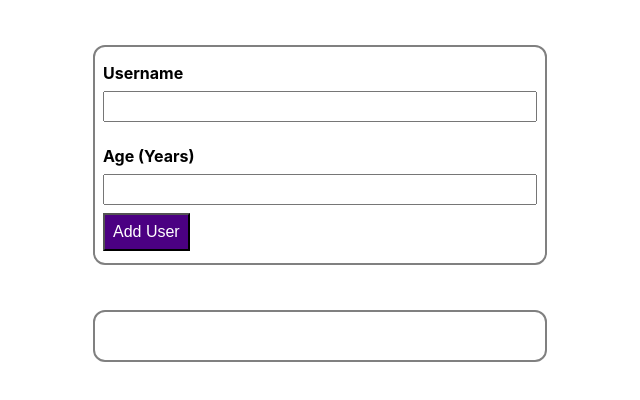
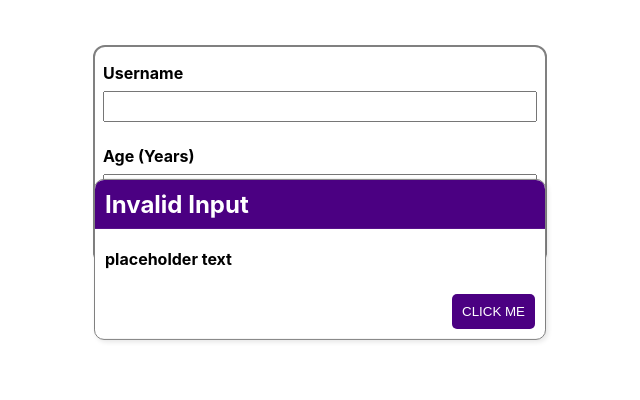
Before and after one commit to GTomkowski/React-Beginner-Project, a React (Create React App) app: page / in a window 1280 px wide. Shown: the top 400 px of the page, without its empty margins (320-960 px from the left). Built offline with nearby package versions, Linux system fonts and the light colour scheme.

Commit message:
created and styled Modal component with a dummy text

```diff
--- a/src/App.js
+++ b/src/App.js
@@ -2,6 +2,7 @@ import React, { useState } from "react";
 import InputForm from "./components/InputForm/InputForm";
 import styles from "./App.module.css";
 import NameList from "./components/NameList/NameList";
+import Modal from "./components/Modal/Modal";
 function App() {
 	const [itemArray, setItemArray] = useState([]);
 	// przekazemy z input form do "gory" tablice obiektow, nastepnie jako props do namelist
@@ -16,11 +17,11 @@ function App() {
 
 	// [{}, ...[{}] ] = [{}, {}]
 
-
 	return (
 		<div className={styles.wrapper}>
 			<InputForm onSaveArray={handleListData} />
-			<NameList passedArray={itemArray} />
+			{/* <NameList passedArray={itemArray} /> */}
+			<Modal></Modal>
 		</div>
 	);
 }
--- a/src/components/InputForm/Button.js
+++ b/src/components/InputForm/Button.js
@@ -10,4 +10,6 @@ export default Button;
 
 // what are we doing next?
 
-// we are going to create a modal that will appear on top of the
+// please enter non empty values
+
+// please enter a valid age
--- a/src/components/InputForm/InputForm.module.css
+++ b/src/components/InputForm/InputForm.module.css
@@ -3,11 +3,12 @@
 	margin-top: 45px;
 	border: 2px solid grey;
 	border-radius: 12px;
+	z-index: 0;
 }
 
 .form-controls {
-    display:flex;
-    flex-direction:column;
+	display: flex;
+	flex-direction: column;
 	justify-content: center;
 }
 
--- /dev/null
+++ b/src/components/Modal/Modal.js
@@ -0,0 +1,18 @@
+import React from "react";
+import styles from "./Modal.module.css";
+
+const Modal = () => {
+	return (
+		<div className={styles.modal}>
+			<div className={styles["modal__header"]}>
+				<h2 className={styles["modal__title"]}>Invalid Input</h2>
+			</div>
+			<div className={styles["modal__body"]}>
+				<p className={styles["modal__text"]}>placeholder text</p>
+				<button className={styles["modal__button"]}>click me</button>
+			</div>
+		</div>
+	);
+};
+
+export default Modal;
--- /dev/null
+++ b/src/components/Modal/Modal.module.css
@@ -0,0 +1,46 @@
+.modal {
+	position: absolute;
+	top: 28%;
+	left: 50%;
+	width: 450px;
+	transform: translate(-50%, -28%);
+	border: 1px solid grey;
+	border-radius: 10px;
+	box-shadow: 2px 2px 5px rgba(0, 0, 0, 0.1);
+	overflow: hidden;
+	background-color: white;
+	color: black;
+}
+
+.modal__header {
+	background-color: indigo;
+	color: white;
+	padding: 10px;
+}
+
+.modal__title {
+	margin: 0;
+}
+
+.modal__body {
+    height: 90px;
+	padding: 10px;
+	position: relative;
+}
+
+.modal__text {
+    margin-top: 10px;
+    font-weight: bold;
+}
+.modal__button {
+	position: absolute;
+	bottom: 10px;
+	right: 10px;
+	background-color: indigo;
+	color: white;
+    text-transform: uppercase;
+	border: none;
+	border-radius: 5px;
+	padding: 10px;
+	cursor: pointer;
+}
```
Lines whose indentation alone changed are shown as unchanged.
